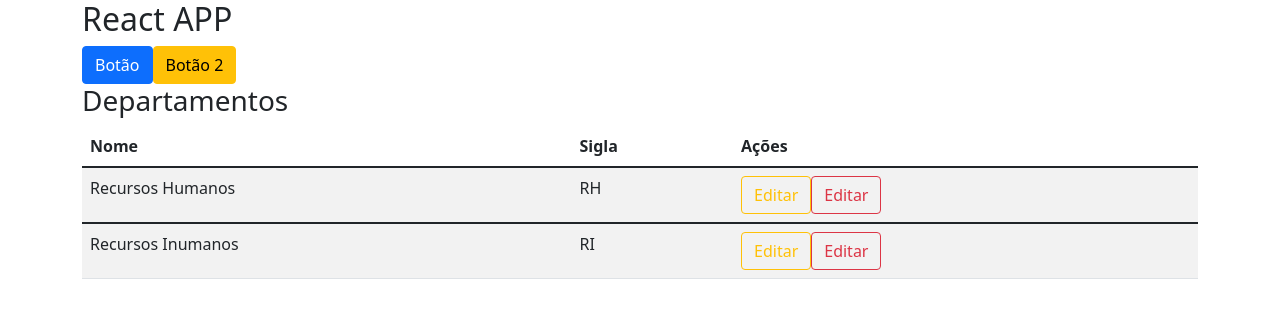
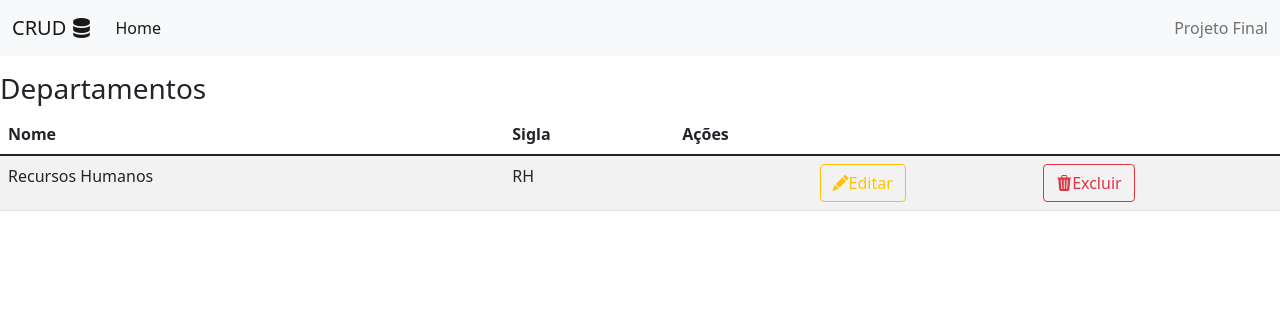
Before and after one commit to VitorDahmer/1605990-projeto-final, a React (Create React App) app in the folder crud/: page / in a window 1280 px wide. Shown: the top 318 px of the page. Built offline with nearby package versions, Linux system fonts and the light colour scheme.

Commit message:
Aula02 navbar, helpers, axios

```diff
--- a/crud/package.json
+++ b/crud/package.json
@@ -11,7 +11,8 @@
     "react-scripts": "5.0.1",
     "web-vitals": "^2.1.4",
     "bootstrap": "^5.1.3",
-    "bootstrap-icons": "^1.8.3"
+    "bootstrap-icons": "^1.8.3",
+    "axios": "^0.27.2"
   },
   "scripts": {
     "start": "react-scripts start",
--- a/crud/src/App.js
+++ b/crud/src/App.js
@@ -1,49 +1,19 @@
-import { Button } from 'bootstrap';
 import 'bootstrap/dist/css/bootstrap.min.css'
+import 'bootstrap-icons/font/bootstrap-icons.css'
+import ListaDepartamentos from './components/ListaDepartamentos';
+import Menu from './components/Menu'
 
 function App() {
   return (
-    <div className='container'>
+    <>
+     <Menu/>
 
-    <h2>React APP</h2>
 
-    <button className='btn btn-primary'>Botão</button>
-    <button className='btn btn-warning'>Botão 2</button>
+      <ListaDepartamentos/>
 
-    <h3>Departamentos</h3>
 
-    <table className='table table-striped'>
-        <thead>
-          <tr>
-            <th>Nome</th>
-            <th>Sigla</th>
-            <th>Ações</th>
-          </tr>
-        </thead>
-        <tbody>
-          <tr>
-           <td>Recursos Humanos</td>
-           <td>RH</td>
-           <td>
-            <button className='btn btn-outline-warning'>Editar</button>
-            <button className='btn btn-outline-danger'>Editar</button>
-           </td>
-          </tr>
-        </tbody>
-        <tbody>
-          <tr>
-            <td>Recursos Inumanos</td>
-            <td>RI</td>
-            <td>
-              <button className='btn btn-outline-warning'>Editar</button>
-              <button className='btn btn-outline-danger'>Editar</button>
-            </td>
-          </tr>
+    </>
 
-        </tbody>
-      </table>
-
-    </div>
 
   );
 }
--- /dev/null
+++ b/crud/src/components/ListaDepartamentos/index.js
@@ -0,0 +1,41 @@
+import React from 'react';
+
+// import { Container } from './styles';
+
+function ListaDepartamentos() {
+  return <>
+
+    <h3 className='mt-3'>Departamentos</h3>
+
+    <table className='table table-striped'>
+        <thead>
+          <tr>
+            <th>Nome</th>
+            <th>Sigla</th>
+            <th>Ações</th>
+          </tr>
+        </thead>
+        <tbody>
+          <tr>
+           <td>Recursos Humanos</td>
+           <td>RH</td>
+           <td>
+               <div className='d-flex justify-content-evenly'>
+                    <button className='btn btn-outline-warning'>
+                        <i className='bi bi-pencil-fill'/>Editar
+                    </button>
+                    <button className='btn btn-outline-danger'>
+                        <i className="bi bi-trash3-fill"/>Excluir
+                    </button>
+                </div>
+           </td>
+          </tr>
+        </tbody>
+
+      </table>
+
+
+  </>;
+}
+
+export default ListaDepartamentos;
--- /dev/null
+++ b/crud/src/components/Menu/index.js
@@ -0,0 +1,31 @@
+import React from 'react';
+
+// import { Container } from './styles';
+
+function Menu() {
+  return <>
+    <nav className="navbar navbar-expand-lg navbar-light bg-light">
+  <div className="container-fluid">
+    <a className="navbar-brand" href="#">CRUD <i className="bi bi-server"></i></a>
+    <button className="navbar-toggler" type="button" data-bs-toggle="collapse" data-bs-target="#navbarText" aria-controls="navbarText" aria-expanded="false" aria-label="Toggle navigation">
+      <span className="navbar-toggler-icon"></span>
+    </button>
+    <div className="collapse navbar-collapse" id="navbarText">
+      <ul className="navbar-nav me-auto mb-2 mb-lg-0">
+        <li className="nav-item">
+          <a className="nav-link active" aria-current="page" href="#">Home</a>
+        </li>
+      </ul>
+      <span className="navbar-text">
+        Projeto Final
+      </span>
+    </div>
+  </div>
+</nav>
+
+  </>
+
+  ;
+}
+
+export default Menu;
--- /dev/null
+++ b/crud/src/services/departamentos.js
@@ -0,0 +1,6 @@
+import api from "./api";
+
+const getDepartamentos = async() =>{
+    const resp = await api.get('/departamentos')
+    return resp.data
+}
```
Also changed, not shown: crud/src/services/api.js (added, +10 -0 lines), 1 other file (tests, documents, lock files or other folders).
